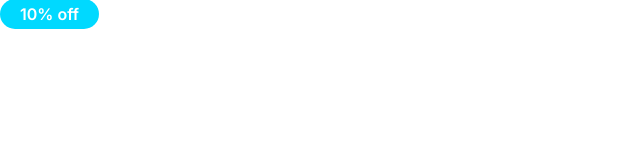
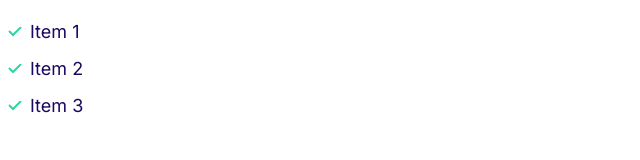
Before and after one commit to xanxad/moshify, a plain HTML site: page index.html in a window 1280 px wide. Shown: the whole page, without its empty margins (0-640 px from the left). Drawn offline with Linux system fonts and the light colour scheme.

Commit message:
build the list component.

```diff
--- a/css/styles.css
+++ b/css/styles.css
@@ -99,7 +99,7 @@ a{
 .badge--small {
     font-size: 1.6rem;
 }
-@media  and (min-width: 1024px) {
+@media screen  and (min-width: 1024px) {
     .badge {
         font-size: 1.5rem;
     }
@@ -108,3 +108,29 @@ a{
     }
 
 }
+/*lists*/
+.list {
+    list-style: none;
+    padding-left: 0;
+    color: var(--color-headings);
+}
+.list--inline .list__item {
+    display: inline-block;
+    margin-right: 2rem;
+}
+.list--tick {
+    list-style-image: url(../css/images/tick.svg);
+    padding-left: 3rem;
+
+
+}
+.list--tick .list__item {
+    padding-left: 0.5rem;
+    margin-bottom: 1rem;
+}
+@media screen and (min-width: 1024px) {
+    .list--tick .list__item {
+        padding-left: 0;
+    }
+
+}
--- a/index.html
+++ b/index.html
@@ -14,6 +14,10 @@
     <link rel="stylesheet" href="css/styles.css" />
   </head>
   <body>
-    <span class="badge badge--secondary badge--small">10% off</span>
+    <ul class="list list--tick">
+      <li class="list__item">Item 1</li>
+      <li class="list__item">Item 2</li>
+      <li class="list__item">Item 3</li>
+    </ul>
   </body>
 </html>
```
Also changed, not shown: css/components/lists.html (added, +5 -0 lines), css/images/tick.svg (added).
